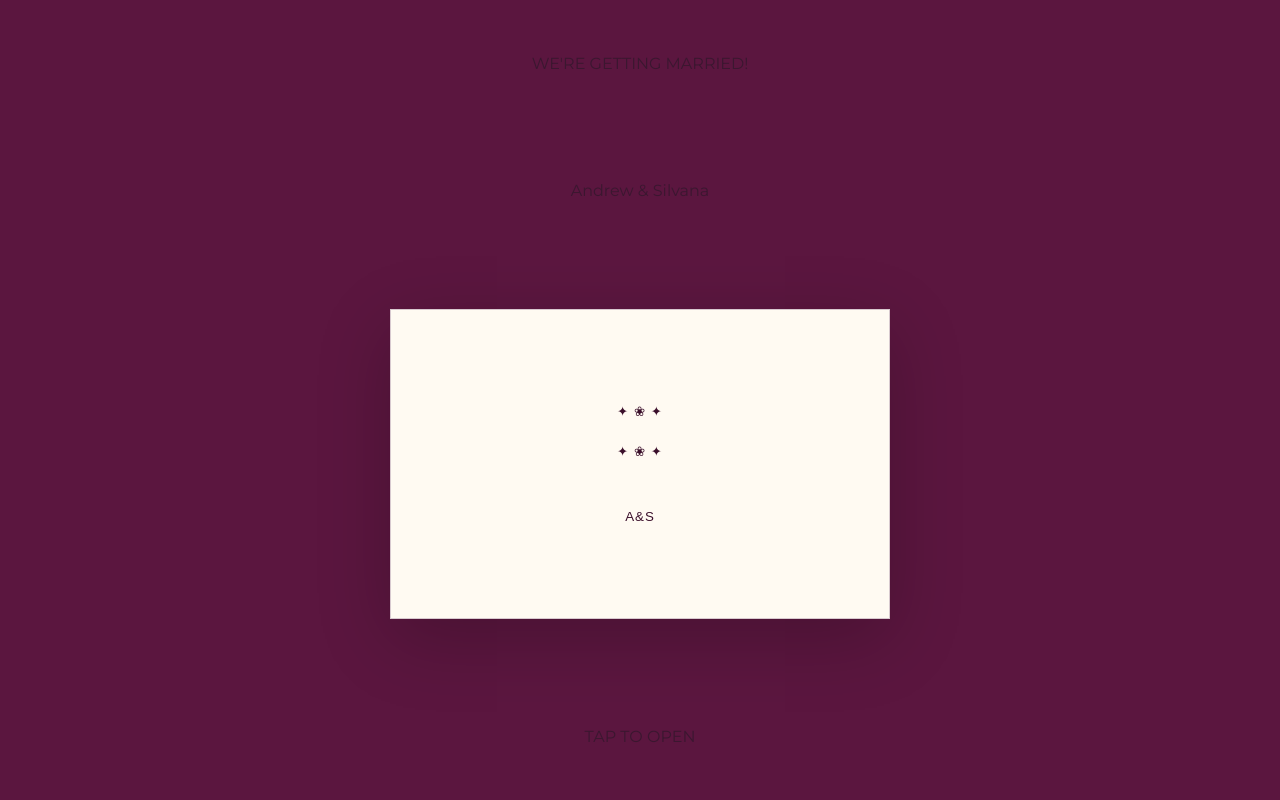
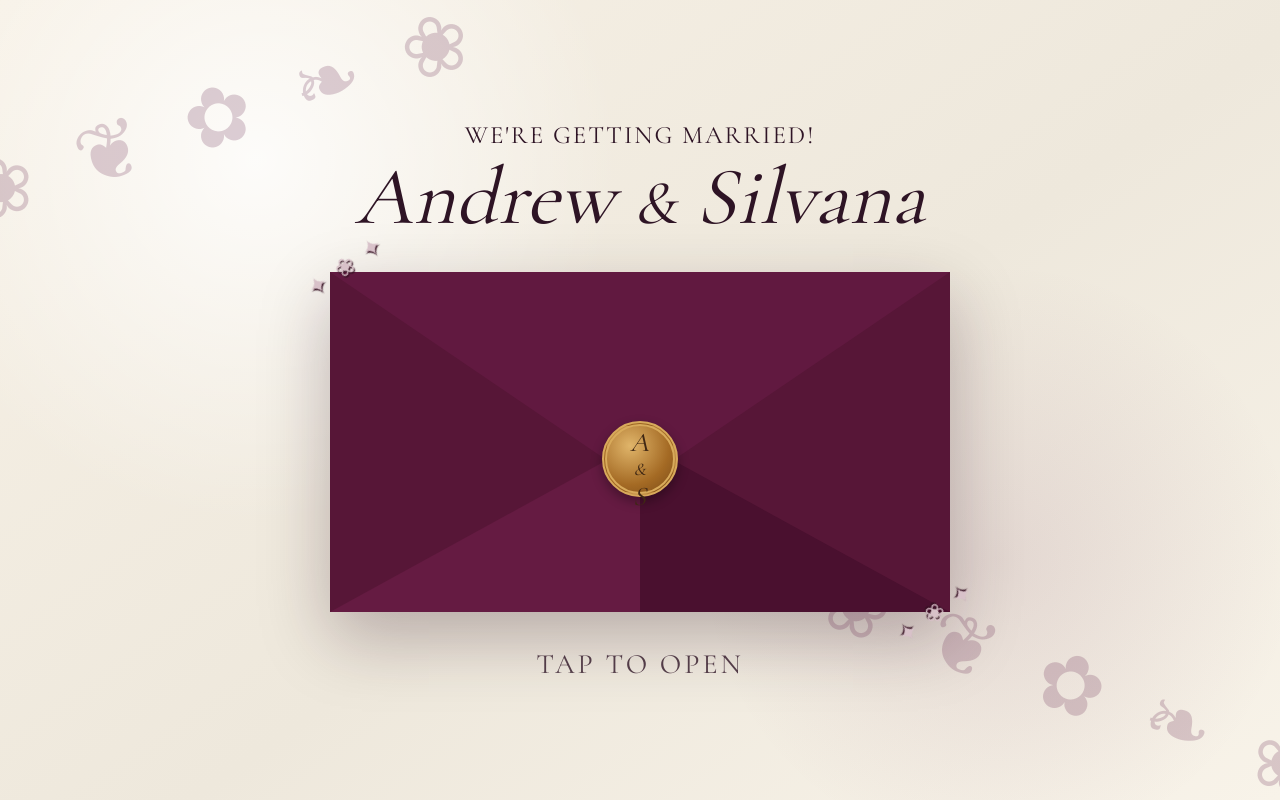
Before and after one commit to jans3868-collab/Andrew-silvana-s-wedding, a plain HTML site: page index.html in a window 1280 px wide. Shown: the top 800 px of the page. Drawn offline with nearby package versions, Linux system fonts and the light colour scheme.

Commit message:
Style plum envelope opening experience

```diff
--- a/style.css
+++ b/style.css
@@ -38,3 +38,24 @@ body{background:var(--offwhite);color:#3b1730}.cream,.white{background:var(--off
  #day .timeline article+article{border-left:0;border-top:1px solid rgba(255,250,242,.28);padding-top:42px}
  #day .timeline h3{font-size:31px}
 }
+
+/* V6 — illustrated envelope opening screen */
+.intro{position:fixed;inset:0;z-index:99;display:flex;flex-direction:column;align-items:center;justify-content:center;padding:34px 20px;background:
+radial-gradient(circle at 20% 20%,rgba(255,255,255,.82),transparent 30%),
+radial-gradient(circle at 78% 70%,rgba(91,22,63,.10),transparent 26%),
+linear-gradient(145deg,#f7f1e6,#eee8dc 55%,#f8f3e9);overflow:hidden;color:#2e1425}
+.intro:before,.intro:after{content:'❀  ❦  ✿  ❧  ❀';position:absolute;color:rgba(91,22,63,.20);font-size:clamp(34px,7vw,82px);letter-spacing:12px;transform:rotate(-18deg);pointer-events:none}
+.intro:before{left:-45px;top:8%}.intro:after{right:-65px;bottom:8%;transform:rotate(20deg)}
+.intro-heading{font-family:'Cormorant Garamond',Georgia,serif;font-size:clamp(16px,3vw,25px);letter-spacing:2px;margin-bottom:6px;z-index:2}
+.intro-names{font-family:'Cormorant Garamond',Georgia,serif;font-style:italic;font-size:clamp(48px,9vw,82px);line-height:1;margin-bottom:34px;z-index:2}.intro-names span{font-size:.75em}
+.envelope{position:relative;width:min(78vw,620px);height:min(42vw,340px);min-height:210px;padding:0;border:0;background:#571637;box-shadow:0 26px 65px rgba(38,10,28,.28);cursor:pointer;overflow:visible;transition:transform .35s ease}
+.envelope:hover{transform:translateY(-4px) scale(1.01)}
+.envelope:before,.envelope:after{content:'';position:absolute;bottom:0;width:0;height:0;border-style:solid;z-index:2}
+.envelope:before{left:0;border-width:0 0 170px 310px;border-color:transparent transparent #651b42 transparent}
+.envelope:after{right:0;border-width:170px 0 0 310px;border-color:transparent transparent transparent #4a102f}
+.envelope-flap{position:absolute;inset:0 0 auto 0;height:62%;background:#611940;clip-path:polygon(0 0,100% 0,50% 100%);z-index:3;filter:drop-shadow(0 3px 2px rgba(0,0,0,.14))}
+.wax{position:absolute;left:50%;top:55%;transform:translate(-50%,-50%);z-index:6;width:76px;height:76px;border-radius:50%;display:grid;place-items:center;background:radial-gradient(circle at 35% 30%,#e0b56a,#a46a24 62%,#7c4c18);border:5px double #d8aa5b;color:#3f2714;font:italic 27px 'Cormorant Garamond',serif;box-shadow:0 5px 12px #0005}.wax span{font-size:.65em}
+.floral{position:absolute;z-index:7;color:#d8c1c9;font-size:24px;letter-spacing:3px;text-shadow:0 2px 1px #351022}.floral-left{left:-28px;top:-20px;transform:rotate(-35deg)}.floral-right{right:-28px;bottom:-16px;transform:rotate(145deg)}
+.tap-open{font-family:'Cormorant Garamond',Georgia,serif;font-size:clamp(18px,3vw,28px);letter-spacing:3px;margin-top:34px;z-index:2;animation:tapPulse 1.8s ease-in-out infinite}@keyframes tapPulse{50%{opacity:.5;transform:translateY(2px)}}
+.intro.opened{opacity:0;visibility:hidden;transform:scale(1.04);filter:blur(7px);transition:all 1s cubic-bezier(.2,.7,.2,1)}
+@media(max-width:700px){.intro{justify-content:center}.intro-names{margin-bottom:28px}.envelope{width:86vw;height:48vw;min-height:190px}.envelope:before{border-width:0 0 24vw 43vw}.envelope:after{border-width:24vw 0 0 43vw}.wax{width:66px;height:66px}.tap-open{margin-top:28px}}
```
